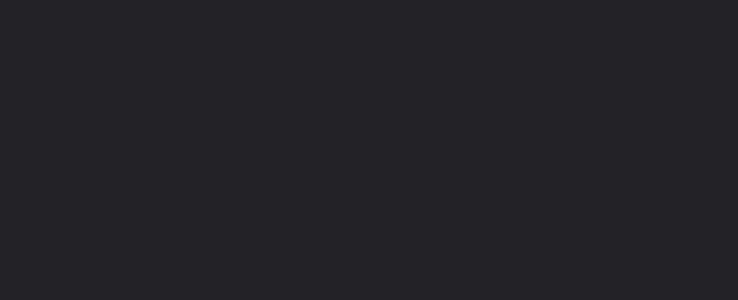
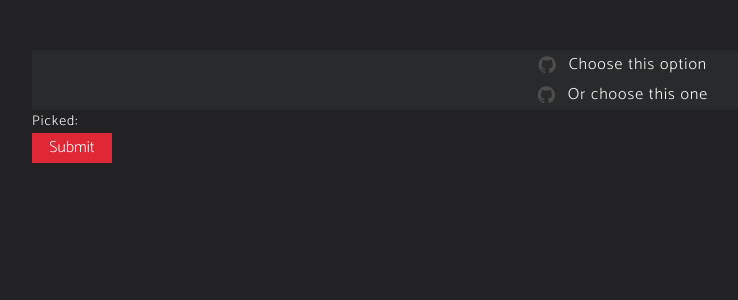
Before and after one commit to airfortech/Head-Hunter-Frontend, a React (Create React App) app: page /form in a window 1280 px wide. Before the commit this address had no page. Shown: the top 300 px of the page, without its empty margins (18-756 px from the left). Built offline with nearby package versions, Linux system fonts and the light colour scheme.

Commit message:
added radio and checkbox functionality to PrimaryButton

```diff
--- a/src/App.tsx
+++ b/src/App.tsx
@@ -6,6 +6,7 @@ import { HRView } from "./views/HRView/HRView";
 import { CVView } from "./views/CVView/CVView";
 import { StudentsListView } from "./views/StudentsListView/StudentsListView";
 import classes from "./App.module.css";
+import { SortForm } from "./components/SearchPanel/SortForm/SortForm";
 
 export const App = () => {
   return (
@@ -17,6 +18,7 @@ export const App = () => {
           <Route path="/cv" element={<CVView />} />
           <Route path="/students" element={<StudentsListView />} />
           <Route path="/students/reserved" element={<StudentsListView />} />
+          <Route path="/form" element={<SortForm />} />
         </Routes>
       </Scrollbar>
     </div>
--- /dev/null
+++ b/src/components/SearchPanel/SortForm/SortForm.module.css
@@ -0,0 +1,7 @@
+.SortForm {
+  padding: 50px;
+}
+
+.SortForm input {
+  display: none;
+}
--- /dev/null
+++ b/src/components/SearchPanel/SortForm/SortForm.tsx
@@ -0,0 +1,84 @@
+import { Field, Form, Formik } from "formik";
+import React from "react";
+import { PrimaryButton } from "../../buttons/PrimaryButton/PrimaryButton";
+import classes from "./SortForm.module.css";
+
+interface Props {
+  field: {
+    name: string;
+    value: string;
+    onChange: React.ChangeEventHandler<HTMLInputElement>;
+    onBlur: React.ChangeEventHandler<HTMLInputElement>;
+  };
+  id: string;
+  label: string;
+  className: string;
+}
+
+const RadioButton = ({
+  field: { name, value, onChange, onBlur },
+  id,
+  label,
+  className,
+  ...props
+}: Props) => {
+  return (
+    <div>
+      <input
+        name={name}
+        id={id}
+        type="radio"
+        value={id} // could be something else for output?
+        checked={id === value}
+        onChange={onChange}
+        onBlur={onBlur}
+        className={classes.input}
+        {...props}
+      />
+      <label htmlFor={id}>
+        <PrimaryButton
+          type="radio"
+          color={id === value ? "primary" : "secondary"}
+          icon="filter"
+        >
+          {label}
+        </PrimaryButton>
+      </label>
+    </div>
+  );
+};
+
+export const SortForm = () => {
+  return (
+    <div className={classes.SortForm}>
+      <Formik
+        initialValues={{
+          picked: "",
+        }}
+        onSubmit={async (values) => {
+          await new Promise((r) => setTimeout(r, 500));
+          alert(JSON.stringify(values, null, 2));
+        }}
+      >
+        {({ values }) => (
+          <Form>
+            <Field
+              component={RadioButton}
+              name="picked"
+              id="radioOption1"
+              label="Choose this option"
+            />
+            <Field
+              component={RadioButton}
+              name="picked"
+              id="radioOption2"
+              label="Or choose this one"
+            />
+            <div>Picked: {values.picked}</div>
+            <PrimaryButton type="submit">Submit</PrimaryButton>
+          </Form>
+        )}
+      </Formik>
+    </div>
+  );
+};
--- a/src/components/buttons/PrimaryButton/PrimaryButton.module.css
+++ b/src/components/buttons/PrimaryButton/PrimaryButton.module.css
@@ -10,6 +10,8 @@
   font-weight: var(--font-weight-regular);
   transition: all var(--transition-speed-fast) ease;
   line-height: 100%;
+  user-select: none;
+  cursor: pointer;
 }
 
 .PrimaryButton i {
@@ -42,6 +44,11 @@
   background-color: var(--color-15);
 }
 
+.primary i,
+.primary:hover i {
+  color: var(--color-11);
+}
+
 .primary:hover {
   background-color: var(--color-15-hover);
 }
--- a/src/components/buttons/PrimaryButton/PrimaryButton.tsx
+++ b/src/components/buttons/PrimaryButton/PrimaryButton.tsx
@@ -3,7 +3,7 @@ import classes from "./PrimaryButton.module.css";
 
 interface Props {
   children: string;
-  type?: "button" | "submit";
+  type?: "button" | "submit" | "checkbox" | "radio";
   size?: "small" | "normal" | "large";
   fullWidth?: boolean;
   color?: "primary" | "secondary" | "tertiary" | "quaternary";
@@ -23,7 +23,7 @@ export const PrimaryButton = ({
   icon,
   fullWidth = false,
 }: Props) => {
-  return (
+  return type === "button" || type === "submit" ? (
     <button
       type={type}
       className={`${classes.PrimaryButton} ${classes[size]} ${classes[color]} ${
@@ -33,5 +33,14 @@ export const PrimaryButton = ({
       {icon && <i className={Icons[icon]} />}
       {children}
     </button>
+  ) : (
+    <div
+      className={`${classes.PrimaryButton} ${classes[size]} ${classes[color]} ${
+        fullWidth && classes.fullWidth
+      }`}
+    >
+      {icon && <i className={Icons[icon]} />}
+      {children}
+    </div>
   );
 };
```
